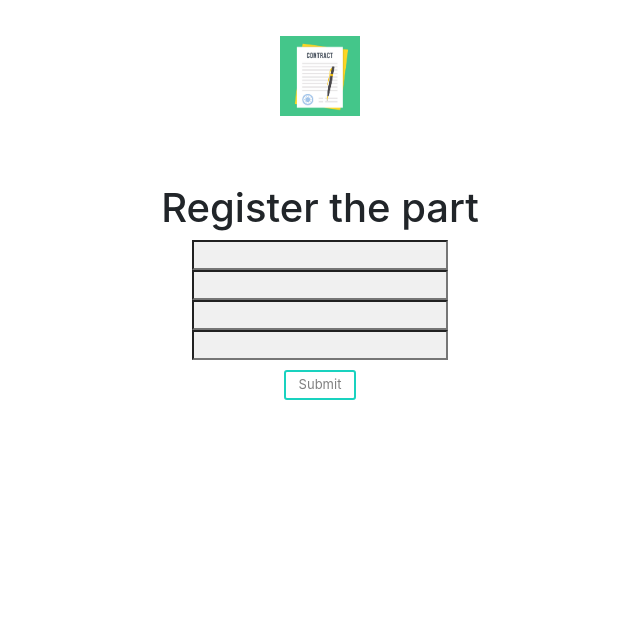
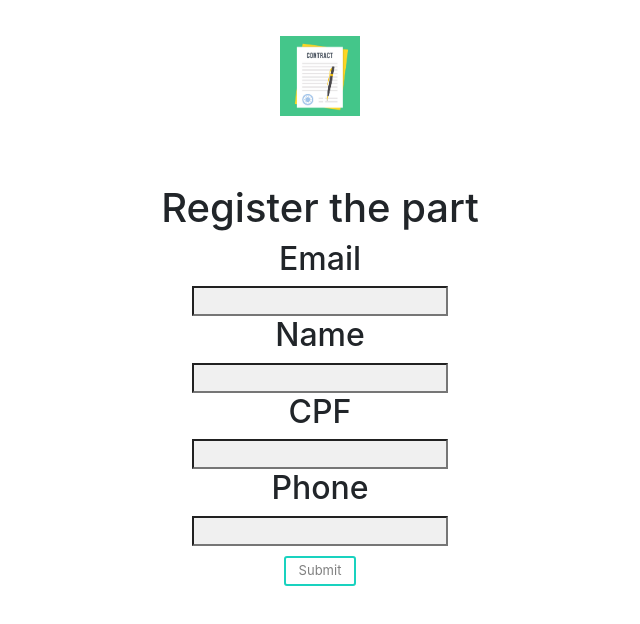
Before and after one commit to ypedroo/contracts, a React (Create React App) app: page /parts in a window 1280 px wide. Shown: the top 624 px of the page, without its empty margins (320-960 px from the left). Built offline with nearby package versions, Linux system fonts and the light colour scheme.

Commit message:
Adds forms names

```diff
--- a/src/pages/PartForm.tsx
+++ b/src/pages/PartForm.tsx
@@ -21,15 +21,19 @@ const InnerForm = (props: OtherProps & FormikProps<FormValues>) => {
         <Container>
             <Form>
                 <h1>{message}</h1>
+                <h2 className="form-field" > Email </h2>
                 <Field type="email" name="email" />
                 {touched.email && errors.email && <div>{errors.email}</div>}
 
+                <h2 className="form-field" > Name </h2>
                 <Field type="name" name="name" />
                 {touched.name && errors.name && <div>{errors.name}</div>}
 
+                <h2 className="form-field" > CPF </h2>
                 <Field type="cpf" name="cpf" />
                 {touched.cpf && errors.cpf && <div>{errors.cpf}</div>}
 
+                <h2 className="form-field" > Phone </h2>
                 <Field type="phone" name="phone" />
                 {touched.phone && errors.phone && <div>{errors.phone}</div>}
 
```
